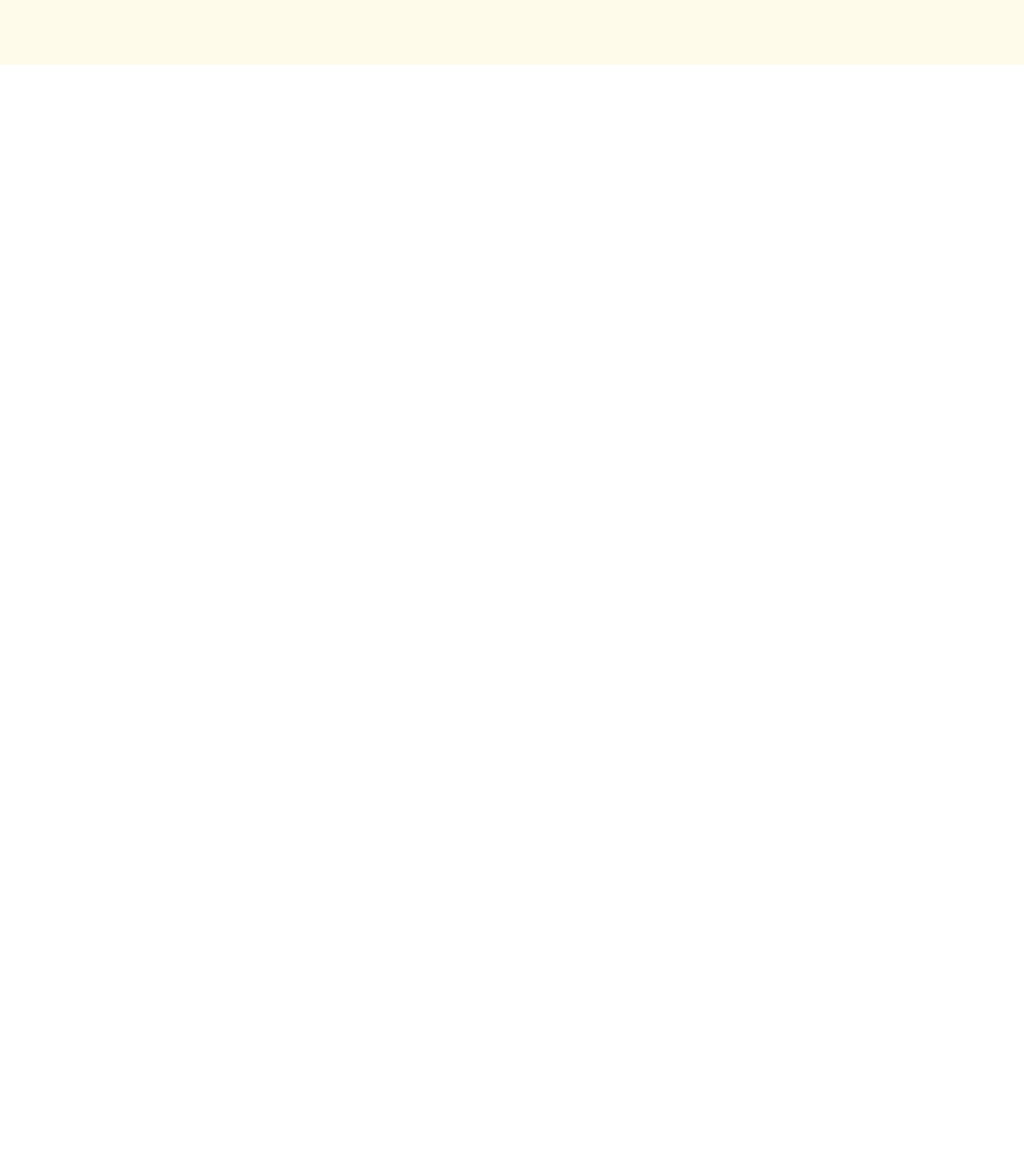
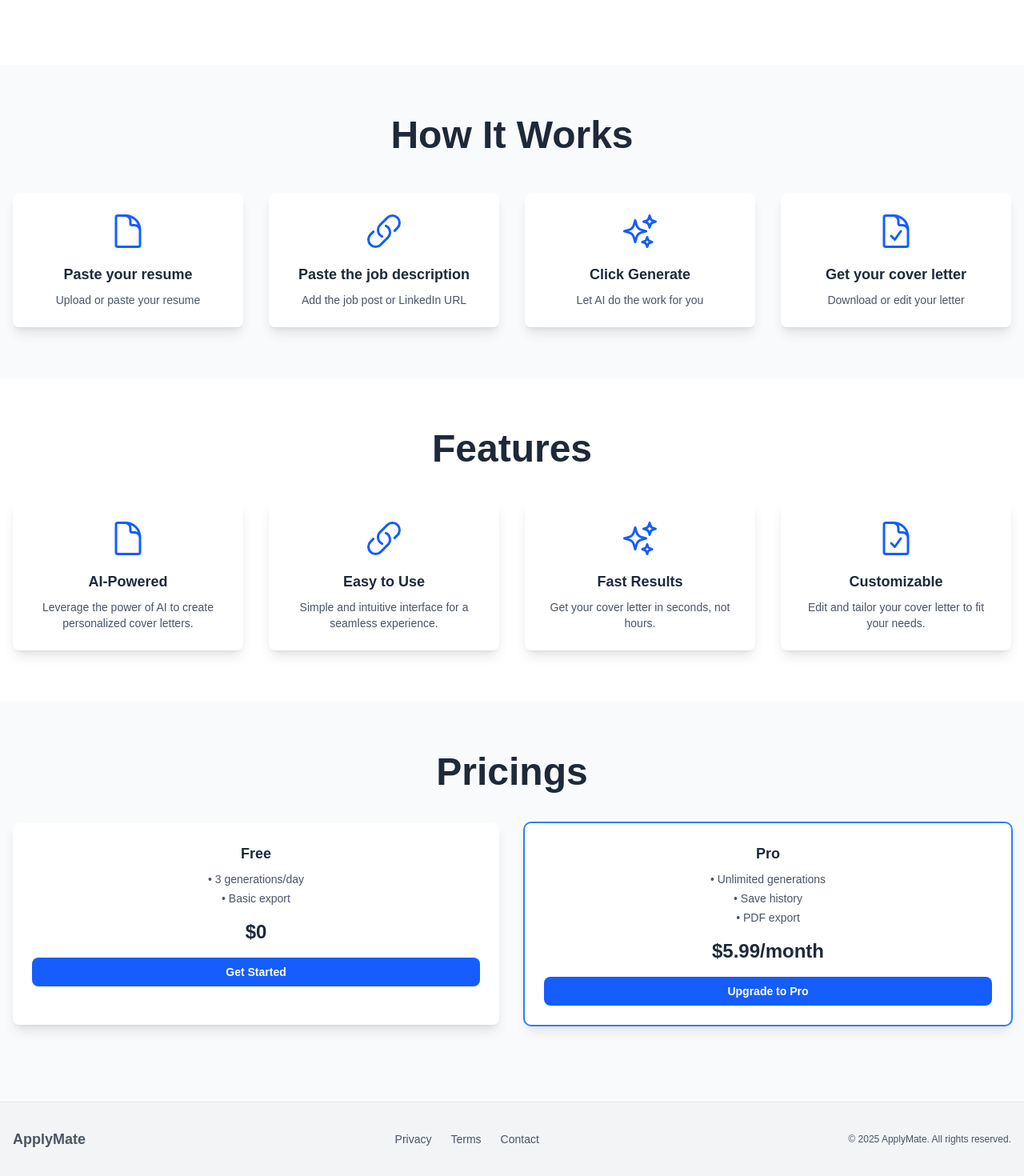
Before and after one commit to Abdullahtariq11/ApplyMate, a Next.js app in the folder apply-mate/: page / in a window 1280 px wide. Shown: the part 719-2189 px from the top of the page at 80% size. Before the commit the page ends 800 px from the top, so only its background shows below. Built offline with nearby package versions, Linux system fonts and the light colour scheme.

Commit message:
landing page completed

```diff
--- /dev/null
+++ b/apply-mate/src/Components/ui/Features.tsx
@@ -0,0 +1,66 @@
+import React from "react";
+import {
+  DocumentIcon,
+  LinkIcon,
+  SparklesIcon,
+  DocumentCheckIcon,
+} from "@heroicons/react/24/outline";
+
+let features: {
+  title: string;
+  desc: string;
+  icon: React.ReactNode;
+}[];
+
+features = [
+  {
+    title: "AI-Powered",
+    desc: "Leverage the power of AI to create personalized cover letters.",
+    icon: <DocumentIcon className="w-12 h-12 text-blue-600 mb-4" />,
+  },
+  {
+    title: "Easy to Use",
+    desc: "Simple and intuitive interface for a seamless experience.",
+    icon: <LinkIcon className="w-12 h-12 text-blue-600 mb-4" />,
+  },
+  {
+    title: "Fast Results",
+    desc: "Get your cover letter in seconds, not hours.",
+    icon: <SparklesIcon className="w-12 h-12 text-blue-600 mb-4" />,
+  },
+  {
+    title: "Customizable",
+    desc: "Edit and tailor your cover letter to fit your needs.",
+    icon: <DocumentCheckIcon className="w-12 h-12 text-blue-600 mb-4" />,
+  },
+];
+
+function Features() {
+  return (
+    <section
+      id="features"
+      className="bg-white w-full flex flex-col items-center py-16 px-4"
+    >
+      <h2 className="text-gray-800 text-4xl sm:text-5xl font-bold text-center mb-10">
+        Features
+      </h2>
+
+      <div className="grid grid-cols-1 sm:grid-cols-2 md:grid-cols-4 gap-8 max-w-screen-xl w-full">
+        {features.map((feature, idx) => (
+          <div
+            key={idx}
+            className="flex flex-col items-center text-center bg-white p-6 rounded-lg shadow-lg hover:scale-105 transition-transform"
+          >
+            {feature.icon}
+            <h3 className="text-lg font-semibold text-gray-800 mb-2">
+              {feature.title}
+            </h3>
+            <p className="text-sm text-gray-600 font-medium">{feature.desc}</p>
+          </div>
+        ))}
+      </div>
+    </section>
+  );
+}
+
+export default Features;
--- /dev/null
+++ b/apply-mate/src/Components/ui/Footer.tsx
@@ -0,0 +1,19 @@
+import React from 'react'
+
+function Footer() {
+  return (
+    <section className="bg-gray-100 border-t border-gray-200 text-gray-600 py-8">
+  <div className="max-w-screen-xl mx-auto px-4 flex flex-col md:flex-row justify-between items-center gap-4">
+    <div className="text-lg font-semibold">ApplyMate</div>
+    <div className="flex gap-6 text-sm">
+      <a href="#" className="hover:underline">Privacy</a>
+      <a href="#" className="hover:underline">Terms</a>
+      <a href="#" className="hover:underline">Contact</a>
+    </div>
+    <div className="text-xs">© 2025 ApplyMate. All rights reserved.</div>
+  </div>
+</section>
+  )
+}
+
+export default Footer
--- a/apply-mate/src/Components/ui/HeroSection.tsx
+++ b/apply-mate/src/Components/ui/HeroSection.tsx
@@ -3,7 +3,7 @@ import Image from "next/image";
 
 function HeroSection() {
   return (
-    <section className="bg-amber-50 min-h-screen flex items-center justify-center px-4 py-12">
+    <section id="Hero" className="bg-white min-h-screen flex items-center justify-center px-4 py-12">
       <div className="max-w-screen-xl w-full flex flex-col-reverse md:flex-row items-center justify-between gap-10">
 
         {/* Left: Text + CTA */}
@@ -24,7 +24,7 @@ function HeroSection() {
             Create personalized cover letters in seconds with our AI-powered tool.
           </h3>
 
-          <button className="mt-6 text-white bg-blue-600 hover:bg-blue-700 transition-all font-semibold py-3 px-6 rounded-lg text-lg">
+          <button className="mt-6 text-white bg-blue-600 hover:cursor-pointer hover:bg-blue-700 transition-all font-semibold py-3 px-6 rounded-lg text-lg">
             Get Started Free
           </button>
         </div>
--- /dev/null
+++ b/apply-mate/src/Components/ui/HowItWorks.tsx
@@ -0,0 +1,74 @@
+import React from "react";
+import {
+  DocumentIcon,
+  LinkIcon,
+  SparklesIcon,
+  DocumentCheckIcon,
+} from "@heroicons/react/24/outline";
+
+let content: {
+  title: string;
+  desc: string;
+  icon: React.ReactNode;
+}[];
+
+content = [
+  {
+    title: "Paste your resume",
+    desc: "Upload or paste your resume",
+    icon: <DocumentIcon className="w-12 h-12 text-blue-600 mb-4" />,
+  },
+  {
+    title: "Paste the job description",
+    desc: "Add the job post or LinkedIn URL",
+    icon: <LinkIcon className="w-12 h-12 text-blue-600 mb-4" />,
+  },
+  {
+    title: "Click Generate",
+    desc: "Let AI do the work for you",
+    icon: <SparklesIcon className="w-12 h-12 text-blue-600 mb-4" />,
+  },
+  {
+    title: "Get your cover letter",
+    desc: "Download or edit your letter",
+    icon: <DocumentCheckIcon className="w-12 h-12 text-blue-600 mb-4" />,
+  },
+];
+
+function HowItWorks() {
+  return (
+    <section
+      id="HowItWorks"
+      className="bg-gray-50
+ py-16 px-4 flex flex-col items-center"
+    >
+      {/* Section Heading */}
+      <h2 className="text-gray-800 text-4xl sm:text-5xl font-bold text-center mb-12">
+        How It Works
+      </h2>
+
+      {/* Grid */}
+      <div className="grid grid-cols-1 sm:grid-cols-2 md:grid-cols-4 gap-8 w-full max-w-7xl">
+        {content.map(
+          (
+            step: { title: string; desc: string; icon: React.ReactNode },
+            idx
+          ) => (
+            <div
+              key={idx}
+              className="flex flex-col items-center text-center bg-white p-6 rounded-lg shadow-lg transition-transform hover:scale-105"
+            >
+              {step.icon}
+              <h3 className="text-lg font-semibold text-gray-800 mb-2">
+                {step.title}
+              </h3>
+              <p className="text-sm text-gray-600">{step.desc}</p>
+            </div>
+          )
+        )}
+      </div>
+    </section>
+  );
+}
+
+export default HowItWorks;
--- /dev/null
+++ b/apply-mate/src/Components/ui/Pricing.tsx
@@ -0,0 +1,63 @@
+import React from "react";
+
+let pricings: {
+  title: string;
+  desc: string[];
+  price: string;
+  buttonDesc: string;
+}[];
+
+pricings = [
+  {
+    title: "Free",
+    desc: ["3 generations/day", "Basic export"],
+    price: "$0",
+    buttonDesc: "Get Started",
+  },
+  {
+    title: "Pro",
+    desc: ["Unlimited generations", "Save history", "PDF export"],
+    price: "$5.99/month",
+    buttonDesc: "Upgrade to Pro",
+  },
+];
+
+function Pricing() {
+  return (
+    <section
+      id="pricings"
+      className="bg-gray-50 flex flex-col text-center items-center py-16 px-4"
+    >
+      <h2 className="text-gray-800 text-4xl sm:text-5xl font-bold mb-10 ">
+        Pricings
+      </h2>
+      <div className="grid grid-cols-1 sm:grid-cols-2 md:grid-cols-2 gap-8 max-w-screen-xl w-full">
+        {pricings.map((pricing, idx) => (
+          <div
+            className={`bg-white flex flex-col items-center text-center shadow-lg rounded-lg p-6 mb-8 w-full ${
+              pricing.title === "Pro" ? "ring-2 ring-blue-500" : ""
+            }`}
+            key={idx}
+          >
+            <h3 className="text-lg font-semibold text-gray-800 mb-2">
+              {pricing.title}
+            </h3>
+            <ul className="text-sm text-gray-600 font-medium mb-4 space-y-1">
+              {pricing.desc.map((item, index) => (
+                <li key={index}>• {item}</li>
+              ))}
+            </ul>
+            <p className="text-2xl font-bold text-gray-800 mb-4">
+              {pricing.price}
+            </p>
+            <button className="w-full bg-blue-600 text-white py-2 px-6 rounded-lg hover:bg-blue-700 transition-all text-sm font-semibold">
+              {pricing.buttonDesc}
+            </button>
+          </div>
+        ))}
+      </div>
+    </section>
+  );
+}
+
+export default Pricing;
--- a/apply-mate/src/app/page.tsx
+++ b/apply-mate/src/app/page.tsx
@@ -1,10 +1,18 @@
+import Features from "@/Components/ui/Features";
+import Footer from "@/Components/ui/Footer";
 import HeroSection from "@/Components/ui/HeroSection";
+import HowItWorks from "@/Components/ui/HowItWorks";
+import Pricing from "@/Components/ui/Pricing";
 import Image from "next/image";
 
 export default function Home() {
   return (
     <div className="bg-amber-50" >
       <HeroSection />
+      <HowItWorks/>
+      <Features />
+      <Pricing />
+      <Footer />
     </div>
   );
 }
```
Also changed, not shown: apply-mate/package.json (+7 -6 lines), 1 other file (tests, documents, lock files or other folders).
